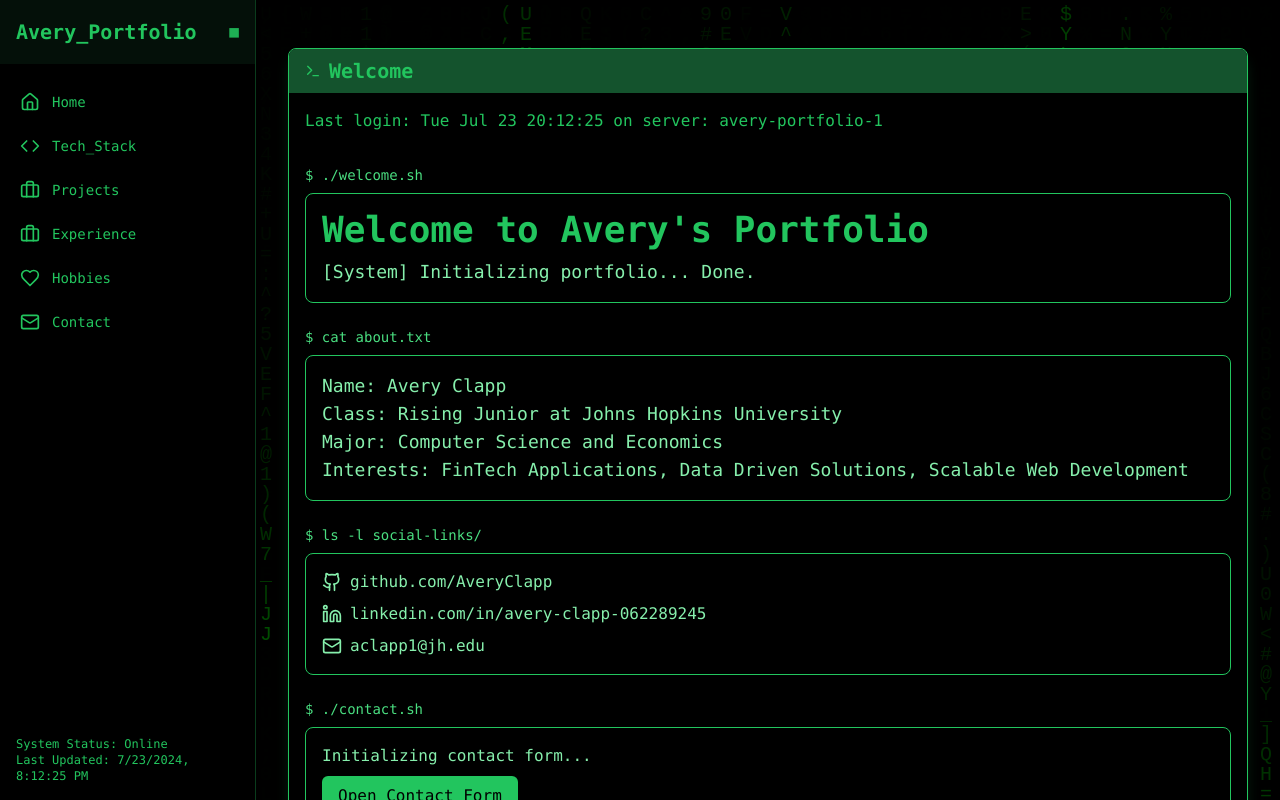
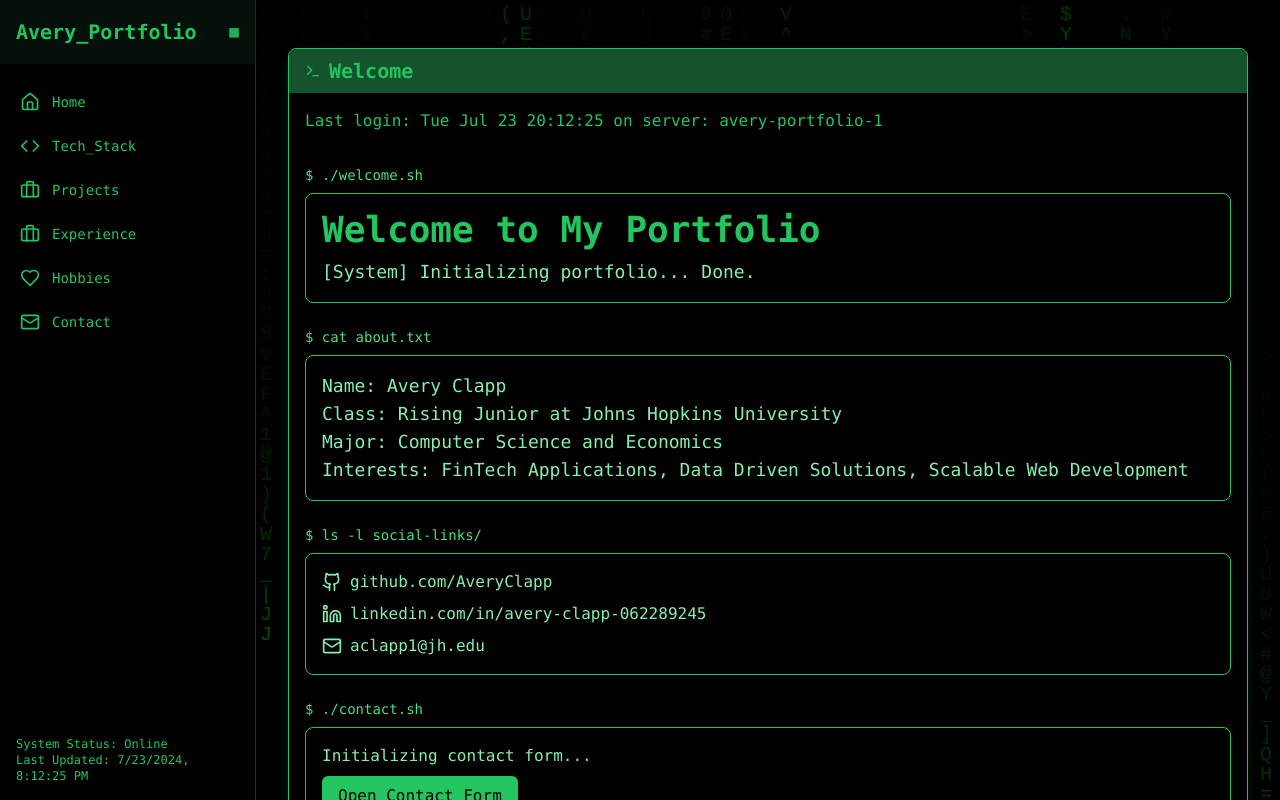
Before and after one commit to AveryClapp/Portfolio, a React (Create React App) app in the folder portfolio/: page / in a window 1280 px wide. Shown: the top 800 px of the page. Built offline with nearby package versions, Linux system fonts and the light colour scheme.

Commit message:
changing welcome msg

```diff
--- a/portfolio/src/Components/Welcome/Welcome.jsx
+++ b/portfolio/src/Components/Welcome/Welcome.jsx
@@ -16,7 +16,7 @@ const Welcome = () => {
       <div className="w-full">
         <CommandOutput command="./welcome.sh">
           <h1 className="text-3xl md:text-4xl font-bold mb-2 text-green-500">
-            Welcome to Avery's Portfolio
+            Welcome to My Portfolio
           </h1>
           <p className="text-lg">[System] Initializing portfolio... Done.</p>
         </CommandOutput>
```
